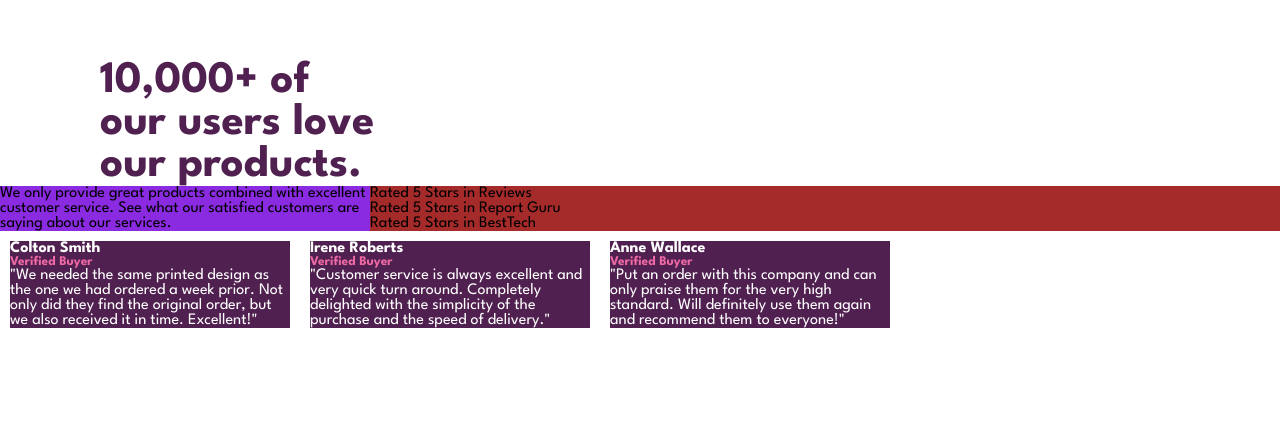
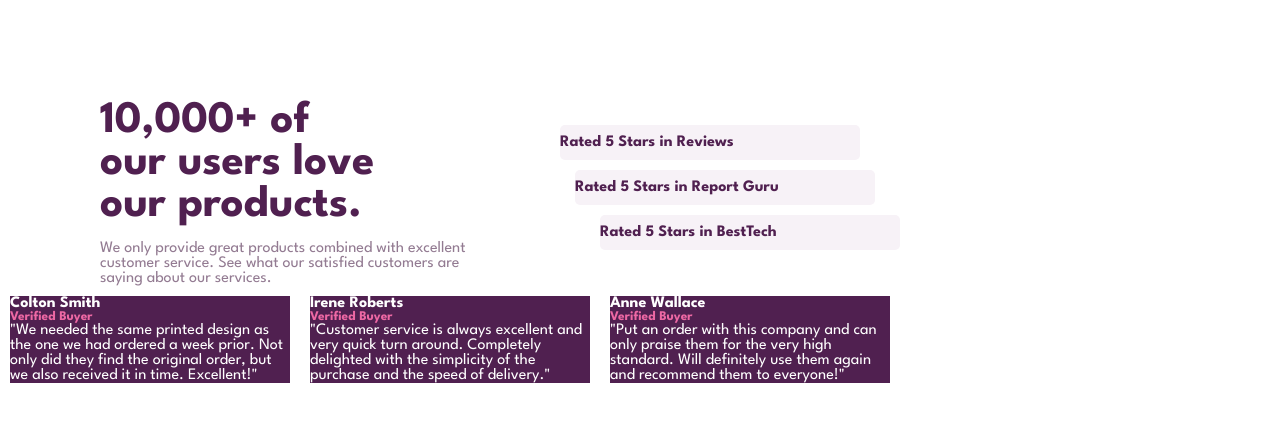
Before and after one commit to vandesonsantos/social-proof-section-master, a plain HTML site: page index.html in a window 1280 px wide. Drawn offline with Linux system fonts and the light colour scheme.

Commit message:
Estilizando a div título

```diff
--- a/index.html
+++ b/index.html
@@ -10,18 +10,21 @@
   </head>
   <body>
     <div class="conteiner-principal">
-      <h1 class="titulo">10,000+ of our users love our products.</h1>
 
-      <div class="conteiner-estrela">
-        <p class="informacoes">
-          We only provide great products combined with excellent customer service.
-          See what our satisfied customers are saying about our services.
-        </p>
+      <div class="conteiner-titulo">
+        <div>
+          <h1 class="titulo">10,000+ of our users love our products.</h1>
 
-        <div>
-          <p>Rated 5 Stars in Reviews</p>
-          <p>Rated 5 Stars in Report Guru</p>
-          <p>Rated 5 Stars in BestTech</p>
+          <p class="sub-titulo">
+            We only provide great products combined with excellent customer service.
+            See what our satisfied customers are saying about our services.
+          </p>
+        </div>
+
+        <div class="estrelas">
+          <p class="reviews">Rated 5 Stars in Reviews</p>
+          <p class="report-guru">Rated 5 Stars in Report Guru</p>
+          <p class="besttech">Rated 5 Stars in BestTech</p>
         </div>
       </div>
 
--- a/src/css/style.css
+++ b/src/css/style.css
@@ -10,21 +10,45 @@ body{
     background-color: hsl(0, 0%, 100%);
 }
 
+.conteiner-titulo {
+    display: flex;
+}
+
 .titulo{
     width: 280px;
     color: hsl(300, 43%, 22%);
     font-size: 45px;
-    margin: 60px 0px 0px 100px;
+    margin: 100px 0px 0px 100px;
 }
 
-.conteiner-estrela {
-    background-color: brown;
-    display: flex;
+.sub-titulo{
+    color: hsl(303, 10%, 53%);
+    width: 370px;
+    margin: 15px 0px 0px 100px;
 }
 
-.conteiner-estrela .informacoes{
-    background-color: blueviolet;
-    width: 370px;
+.estrelas{
+    margin: 115px 0px 0px 80px;
+}
+
+.estrelas .reviews, .report-guru, .besttech{
+    background-color: hsl(300, 24%, 96%);
+    color: hsl(300, 43%, 22%);
+    font-weight: 700;
+    width: 300px;
+    height: 35px;
+    margin: 10px;
+    border-radius: 5px;
+    display: flex;
+    align-items: center;
+}
+
+.estrelas .report-guru{
+    margin-left: 25px;
+}
+
+.estrelas .besttech{
+    margin-left: 50px;
 }
 
 /*  */
```
